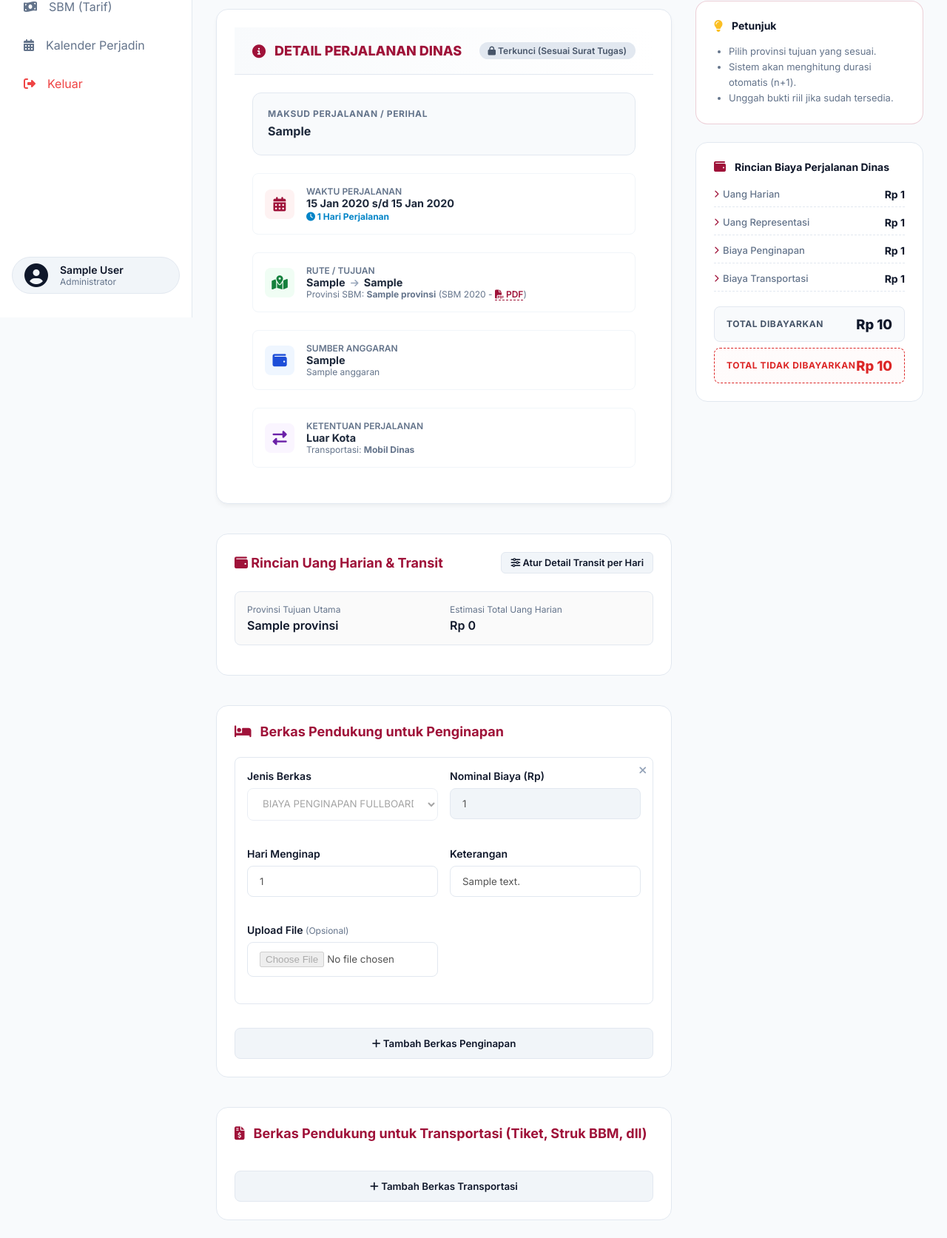
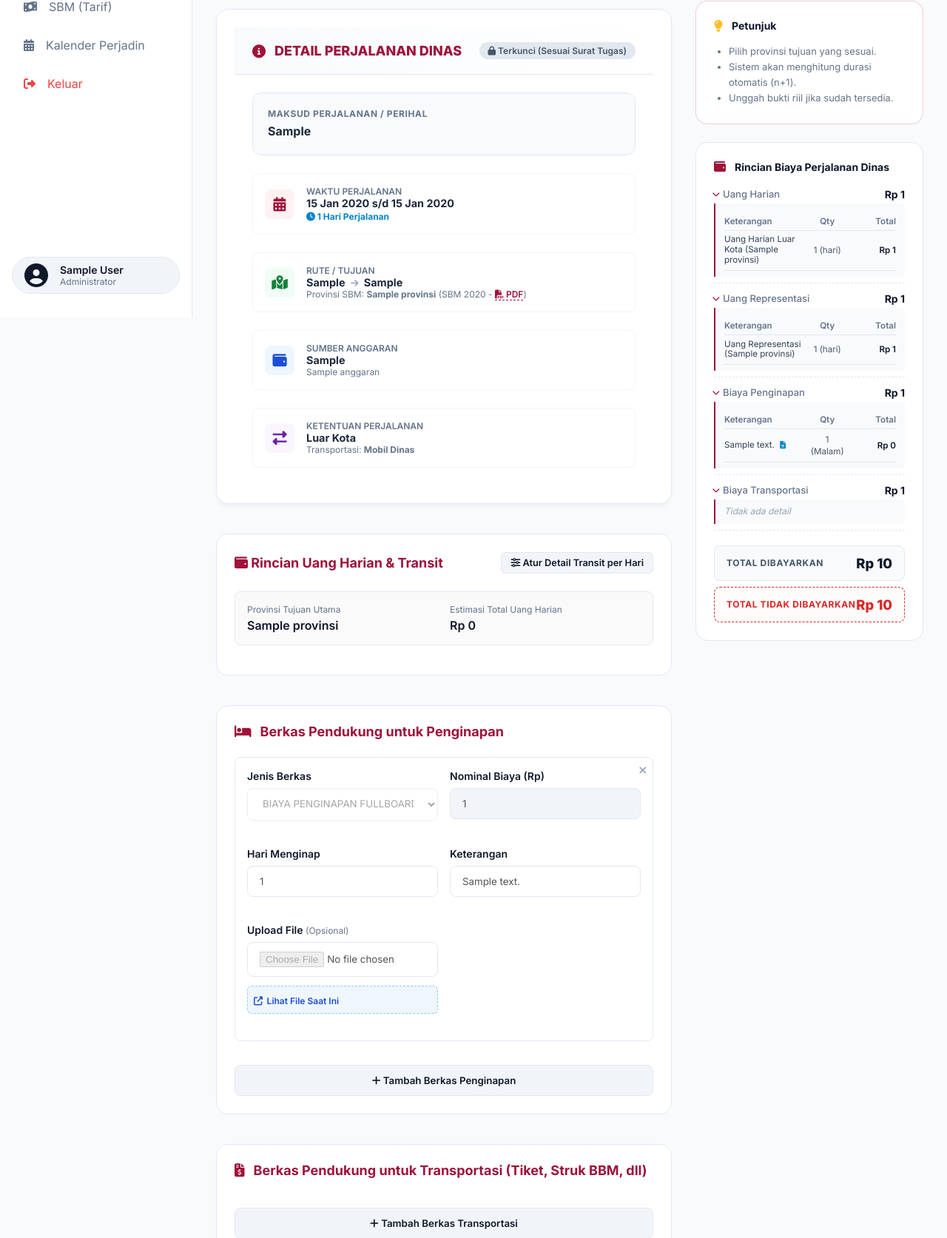
Before and after one commit to kpukonutbeta/simpadi, a Django app: page /perjalanan/ajukan/00000000-0000-0000-0000-000000000001/ in a window 1280 px wide. Shown: the part 371-2044 px from the top of the page at 74% size. Run offline with Django 4.2, Linux system fonts and the light colour scheme; a user stored in the database is signed in; data comes from the database, SQL or seed files in the repository; tables that the repository leaves empty hold one stand-in row (values such as "Sample post").

Commit message:
ok banget

```diff
--- a/perjalanan/views.py
+++ b/perjalanan/views.py
@@ -105,7 +105,10 @@ def ajukan_perjadin(request, surat_tugas_id):
                     biaya_formset.save()
 
                 messages.success(request, message_type + ".")
-                return redirect('core:dashboard')
+                if action == 'save':
+                    return redirect('perjalanan:ajukan_perjadin', surat_tugas_id=surat_tugas.id)
+                else:
+                    return redirect('core:dashboard')
             except Exception as e:
                 messages.error(request, f"Terjadi kesalahan saat menyimpan: {e}")
         else:
--- a/templates/perjalanan/ajukan_form.html
+++ b/templates/perjalanan/ajukan_form.html
@@ -290,6 +290,13 @@
                     <div class="form-group file-upload-wrapper" style="transition: all 0.3s ease;">
                         <label class="form-label">Upload File</label>
                         {{ br_form.file }}
+                        {% if br_form.instance.file %}
+                        <div style="margin-top: 0.75rem; background: #eff6ff; padding: 0.5rem; border-radius: 0.375rem; border: 1px dashed #93c5fd;">
+                            <a href="{{ br_form.instance.file.url }}" target="_blank" style="font-size: 0.75rem; color: #1d4ed8; text-decoration: none; display: inline-flex; align-items: center; gap: 0.35rem; font-weight: 600;">
+                                <i class="fas fa-external-link-alt"></i> Lihat File Saat Ini
+                            </a>
+                        </div>
+                        {% endif %}
                         {% if br_form.file.errors %}<div class="error-msg">{{ br_form.file.errors.0 }}</div>{% endif %}
                     </div>
                     {% if berkas_formset.can_delete and br_form.instance.pk %}
@@ -2473,5 +2480,17 @@
             closeSTModal();
         }
     }
+
+    {% if perjadin.status != 'DRAFT' %}
+    document.addEventListener('DOMContentLoaded', function() {
+        // Buka semua accordion rincian biaya jika bukan draft
+        ['harian', 'representasi', 'penginapan', 'transportasi'].forEach(function(cat) {
+            const detailEl = document.getElementById('detail-' + cat);
+            if (detailEl && detailEl.style.display === 'none') {
+                toggleCostDetail(cat);
+            }
+        });
+    });
+    {% endif %}
 </script>
 {% endblock %}
```
Also changed, not shown: templates/core/dashboard.html (+7 -1 lines).
